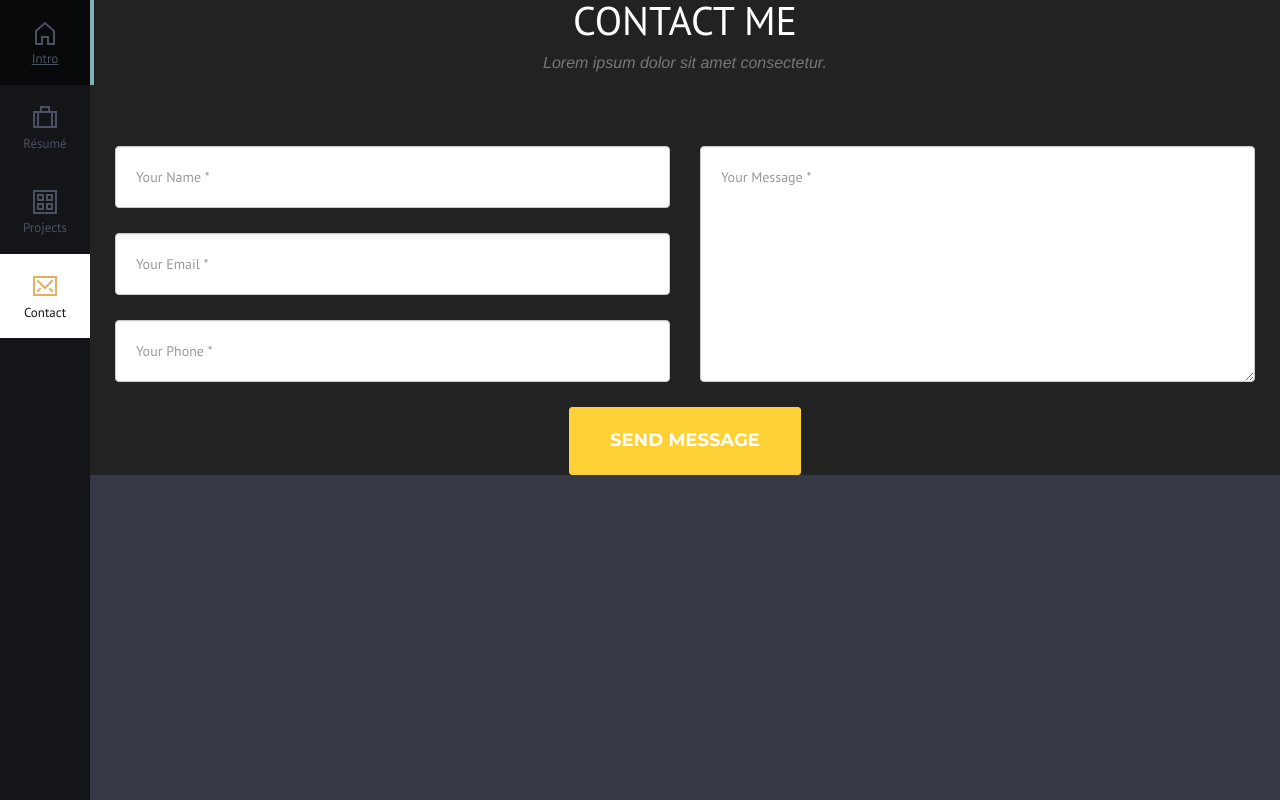
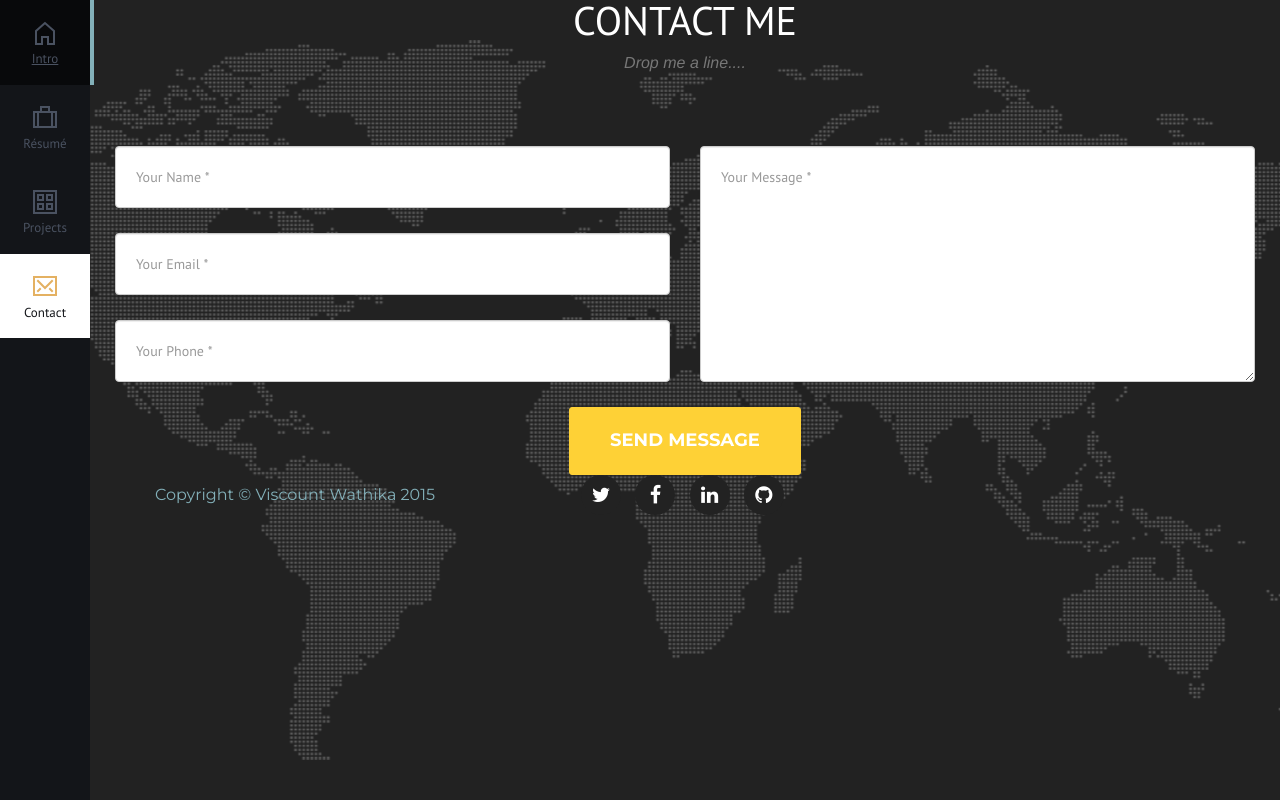
Before and after one commit to wathika/portfolio-page2, a plain HTML site: page contact.html in a window 1280 px wide. Drawn offline with Linux system fonts and the light colour scheme; a web font is replaced by a local one.

Commit message:
contact page design

```diff
--- a/contact.html
+++ b/contact.html
@@ -58,14 +58,14 @@
 	</nav> <!-- .cd-side-navigation -->
 
 	<main class="cd-main">
-		<section class="cd-section contact visible">
+		<section class="cd-section contact visible" id="contact">
 
-                <section id="contact">
+
         <div class="container">
             <div class="row">
                 <div class="col-lg-12 text-center">
                     <h2 class="section-heading">Contact Me</h2>
-                    <h3 class="section-subheading text-muted">Lorem ipsum dolor sit amet consectetur.</h3>
+                    <h3 class="section-subheading text-muted">Drop me a line....</h3>
                 </div>
             </div>
             <div class="row">
@@ -102,8 +102,28 @@
                 </div>
             </div>
         </div>
-    </section>
 
+  <footer>
+        <div class="container">
+            <div class="row">
+                <div class="col-md-4">
+                    <span class="copyright">Copyright &copy; Viscount Wathika 2015</span>
+                </div>
+                <div class="col-md-4">
+                    <ul class="list-inline social-buttons">
+                        <li><a href="#"><i class="fa fa-twitter"></i></a>
+                        </li>
+                        <li><a href="#"><i class="fa fa-facebook"></i></a>
+                        </li>
+                        <li><a href="#"><i class="fa fa-linkedin"></i></a>
+                        </li>
+                        <li><a href="#"><i class="fa fa-github"></i></a>
+                        </li>
+                    </ul>
+                </div>
+            </div>
+        </div>
+    </footer>
 
 
 		</section> <!-- .cd-section -->
--- a/css/stylish.css
+++ b/css/stylish.css
@@ -652,12 +652,12 @@ aside.clients img {
 }
 
 section#contact {
-/*
+
     background-color: #222;
     background-image: url(../img/map-image.png);
     background-position: center;
     background-repeat: no-repeat;
-*/
+
 }
 
 section#contact .section-heading {
@@ -721,6 +721,7 @@ section#contact .text-danger {
 footer {
     padding: 25px 0;
     text-align: center;
+    padding-top: 100px;
 }
 
 footer span.copyright {
```
